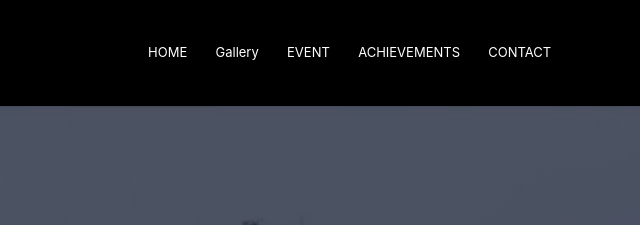
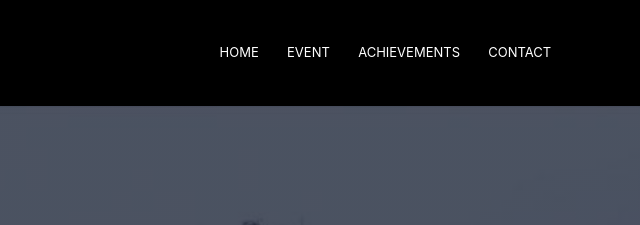
Before and after one commit to unnatikotian/Abadha-gold, a plain HTML site: page homepage.html in a window 1280 px wide. Shown: the top 225 px of the page, 640-1280 px from the left. Drawn offline with Linux system fonts and the light colour scheme.

Commit message:
deleted extra nav
deleted About

```diff
--- a/homepage.html
+++ b/homepage.html
@@ -18,7 +18,7 @@
             <i class="fa fa-times" aria-hidden="true" onclick="hideMenu()"></i>
             <ul>
                 <li><a href="">HOME</a></li>
-                <li><a href="animated.html">Gallery</a></li>
+
                 <li><a href="">EVENT</a></li>
                 <li><a href="">ACHIEVEMENTS</a></li>
                 <li><a href="">CONTACT</a></li>
```
